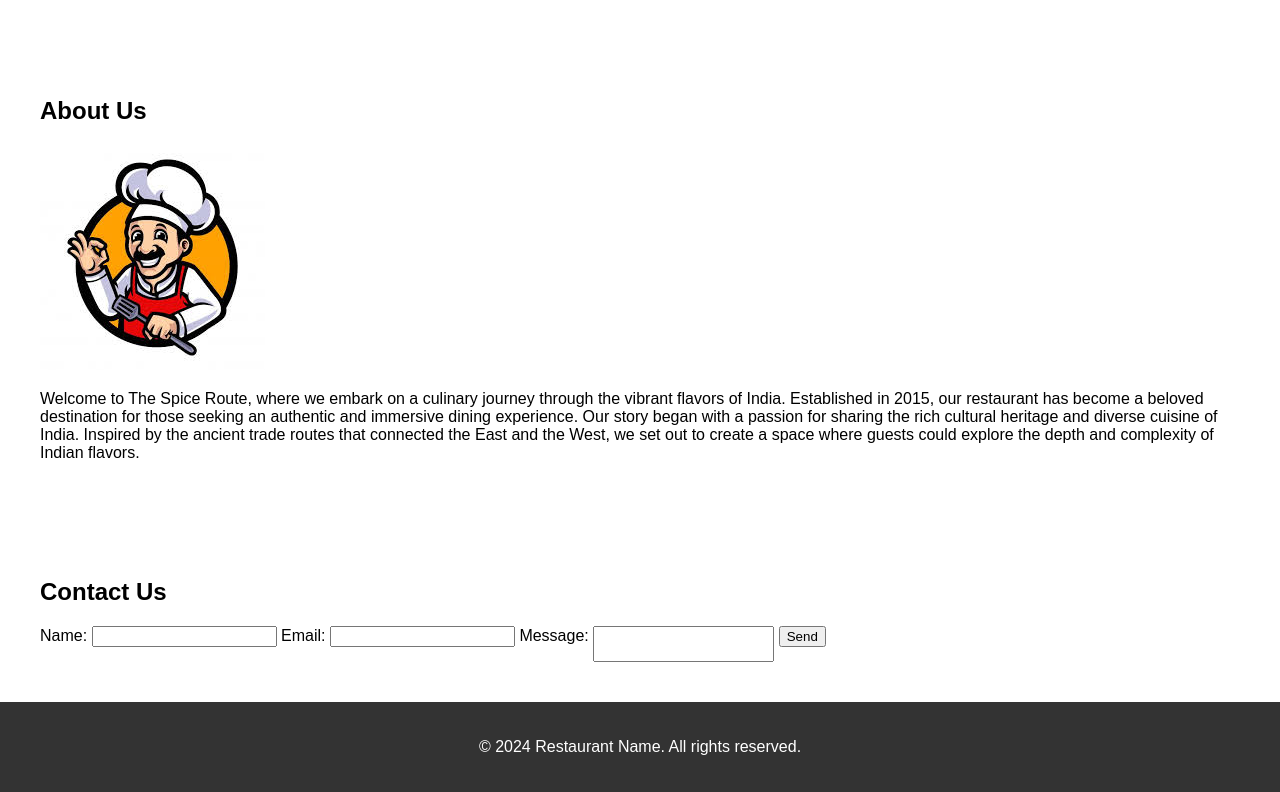
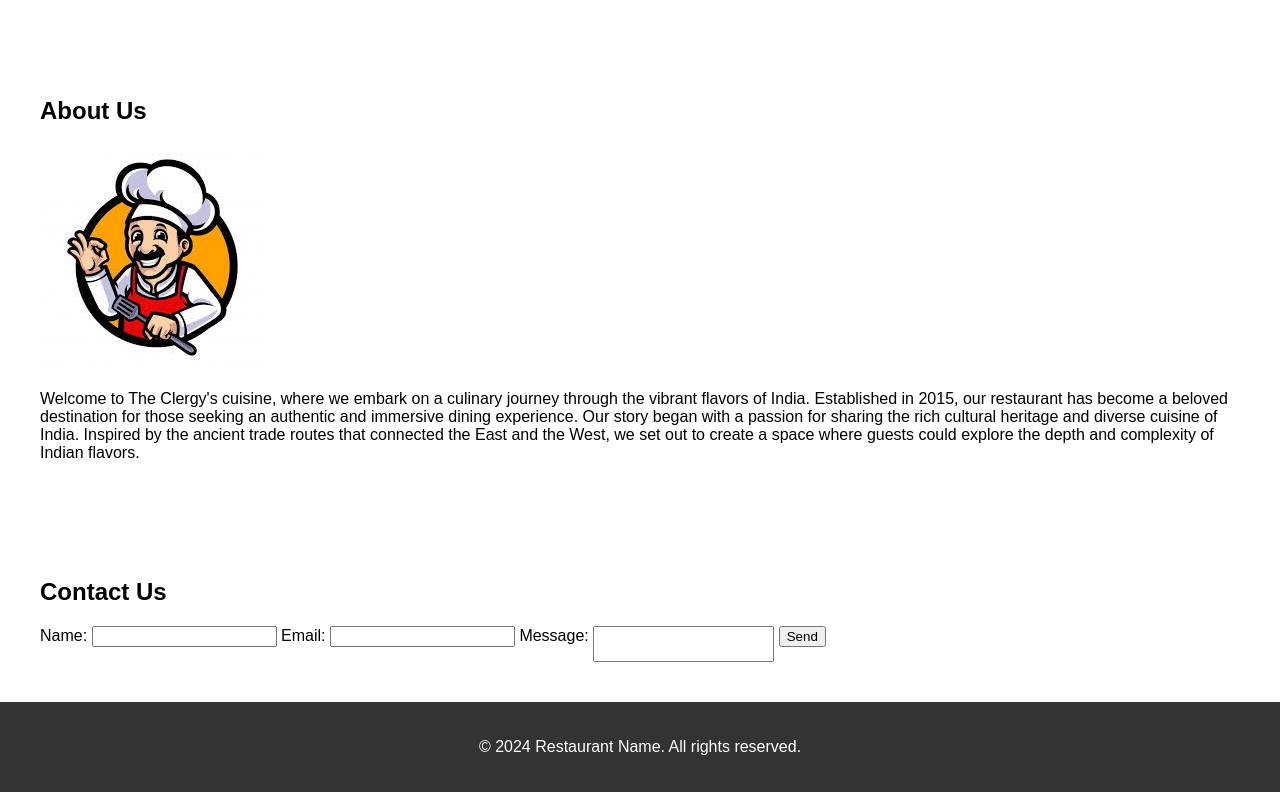
Before and after one commit to Pro-Clergy/mathiasaidoo_052341360034, a plain HTML site: page index.html in a window 1280 px wide. Shown: the part 1000-1792 px from the top of the page. Drawn offline with Linux system fonts and the light colour scheme; a script that the page names is missing.

Commit message:
Update index.html

```diff
--- a/index.html
+++ b/index.html
@@ -46,7 +46,7 @@
     <section class="about">
       <h2 id="abouting">About Us</h2>
       <img src="images/chef.jpg" alt="Restaurant Interior">
-      <p>Welcome to The Spice Route, where we embark on a culinary journey through the vibrant flavors of India. Established in 2015, our restaurant has become a beloved destination for those seeking an authentic and immersive dining experience.
+      <p>Welcome to The Clergy's cuisine, where we embark on a culinary journey through the vibrant flavors of India. Established in 2015, our restaurant has become a beloved destination for those seeking an authentic and immersive dining experience.
         Our story began with a passion for sharing the rich cultural heritage and diverse cuisine of India. Inspired by the ancient trade routes that connected the East and the West, we set out to create a space where guests could explore the depth and complexity of Indian flavors.</p>
     </section>
 
```
